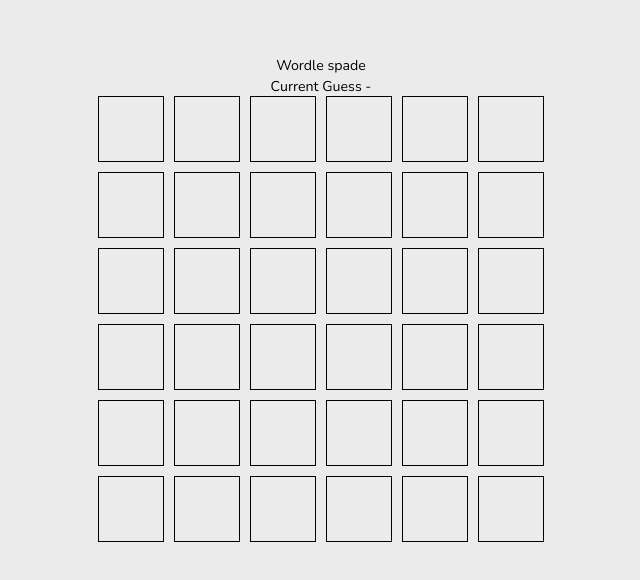
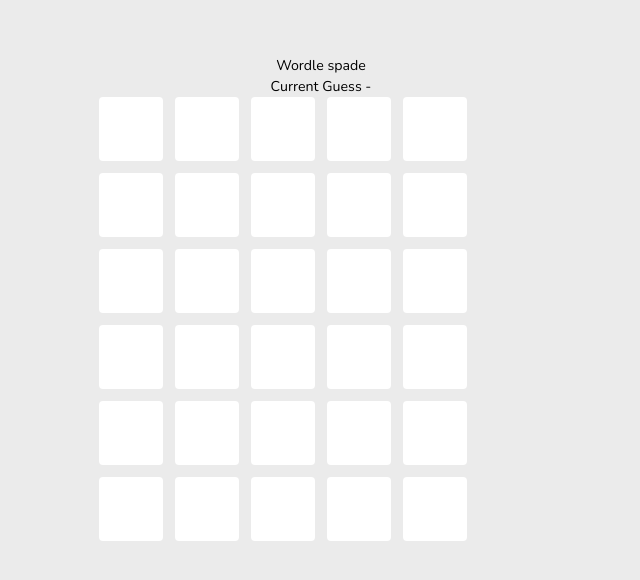
Before and after one commit to gzkdev/react-wordle, a React (Vite) app: page / in a window 1280 px wide. Shown: the part 102-682 px from the top of the page, without its empty margins (319-959 px from the left). Built offline with nearby package versions, Linux system fonts and the light colour scheme; data requests are answered from the project's data file.

Commit message:
style: add animation styles

```diff
--- a/src/components/Grid.tsx
+++ b/src/components/Grid.tsx
@@ -1,4 +1,3 @@
-import React from "react";
 import { Guess } from "../hooks/useWordle";
 import Row from "./Row";
 
@@ -12,7 +11,10 @@ function Grid({ currentGuess, guesses, turn }: Prop) {
   return (
     <div className="Grid">
       {guesses.map((guess, idx) => {
-        return <Row key={idx} />;
+        if (turn == idx) {
+          return <Row key={idx} currentGuess={currentGuess} />;
+        }
+        return <Row key={idx} guess={guess} />;
       })}
     </div>
   );
--- a/src/components/Row.tsx
+++ b/src/components/Row.tsx
@@ -1,7 +1,43 @@
-function Row() {
+import { Guess } from "../hooks/useWordle";
+interface Prop {
+  guess?: Guess[] | undefined;
+  currentGuess?: string;
+}
+
+function Row({ guess, currentGuess }: Prop) {
+  if (guess) {
+    return (
+      <div className="Row Past">
+        {guess.map((char, idx) => {
+          return (
+            <div key={idx} className={`Box ${char.color}`}>
+              {char.key}
+            </div>
+          );
+        })}
+      </div>
+    );
+  }
+
+  if (currentGuess) {
+    let letters = currentGuess.split("");
+    return (
+      <div className="Row Current">
+        {letters.map((letter, idx) => {
+          return (
+            <div className="Box" key={idx}>
+              {letter}
+            </div>
+          );
+        })}
+        {[...Array(5 - letters.length)].map((_, idx) => {
+          return <div className="Box" key={idx}></div>;
+        })}
+      </div>
+    );
+  }
   return (
     <div className="Row">
-      <div className="Box"></div>
       <div className="Box"></div>
       <div className="Box"></div>
       <div className="Box"></div>
--- a/src/styles/index.css
+++ b/src/styles/index.css
@@ -133,11 +133,79 @@ textarea:focus {
 }
 
 .Box {
+  --bg-color: var(--white-100);
+  --border-color: var(var(--black-200));
   height: 64px;
   display: flex;
   align-items: center;
   justify-content: center;
-  outline: 1px solid currentColor;
-  font-weight: 600;
+  font-weight: 900;
   font-size: 24px;
+  border-radius: 4px;
+  background-color: var(--bg-color);
+  outline: 1px solid var(--border-color);
+  text-transform: uppercase;
 }
+
+.Box.green {
+  --color: var(--white-100);
+  --bg-color: #5ac85a;
+  --border-color: #5ac85a;
+  animation: flip 500ms ease forwards;
+}
+
+.Box.yellow {
+  --bg-color: #e2cc68;
+  --border-color: #e2cc68;
+  animation: flip 500ms ease forwards;
+}
+
+.Box.grey {
+  --bg-color: #a1a1a1;
+  --border-color: #a1a1a1;
+  animation: flip 500ms ease forwards;
+}
+
+.Box:nth-child(1) {
+  animation-delay: 0;
+}
+
+.Box:nth-child(2) {
+  animation-delay: 200ms;
+}
+
+.Box:nth-child(3) {
+  animation-delay: 400ms;
+}
+
+.Box:nth-child(4) {
+  animation-delay: 600ms;
+}
+
+.Box:nth-child(5) {
+  animation-delay: 800ms;
+}
+
+@keyframes flip {
+  0% {
+    transform: rotateX(0);
+    background-color: var(--white-100);
+    color: var(var(--black-200));
+  }
+
+  45% {
+    transform: rotateX(90deg);
+    background-color: var(--white-100);
+    color: var(var(--black-200));
+  }
+
+  55% {
+    transform: rotateX(90deg);
+    background-color: var(--bg-color);
+    color: var(--color);
+  }
+
+  100% {
+    transform: rotateX(0deg);
+  }
+}
```
